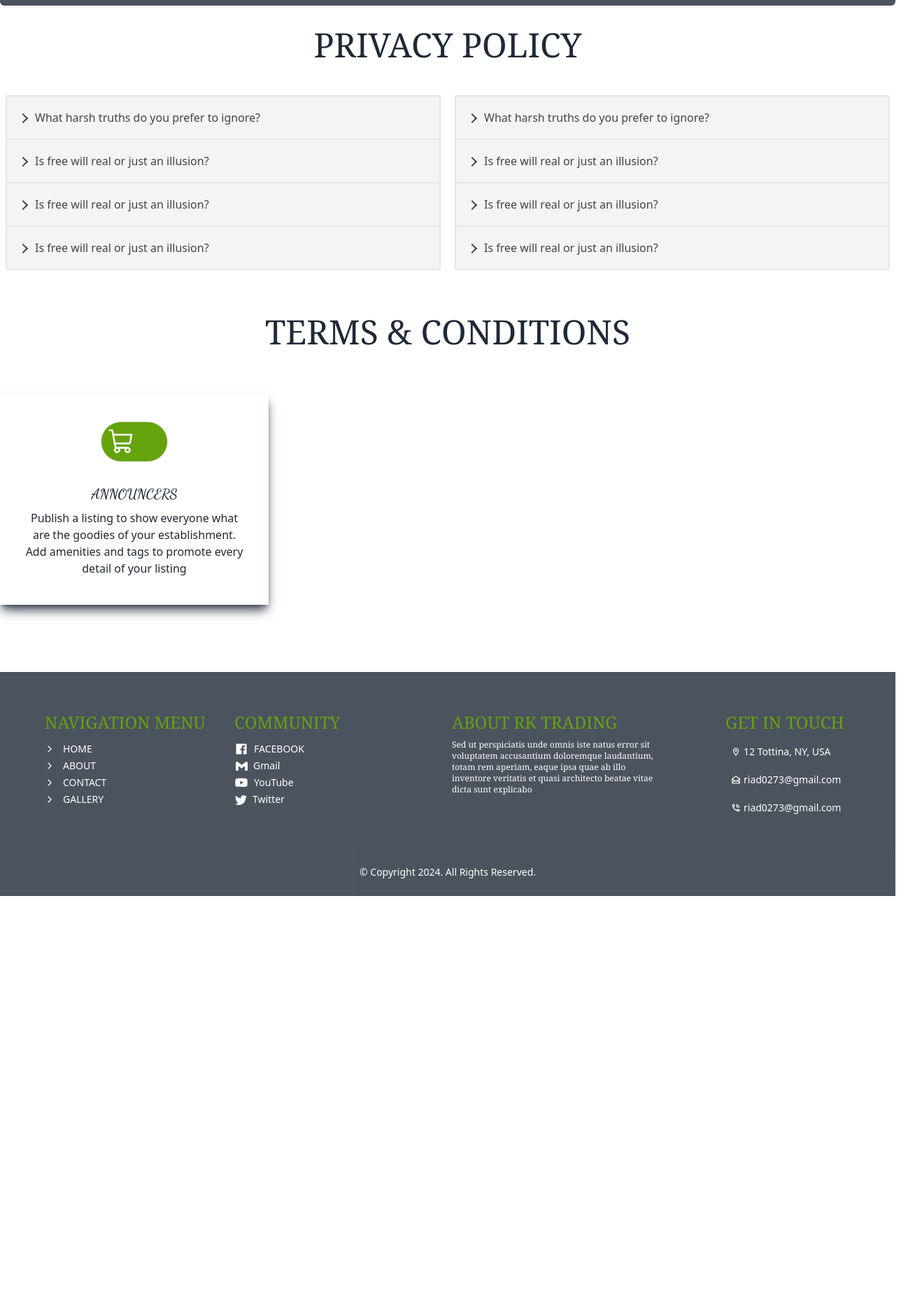
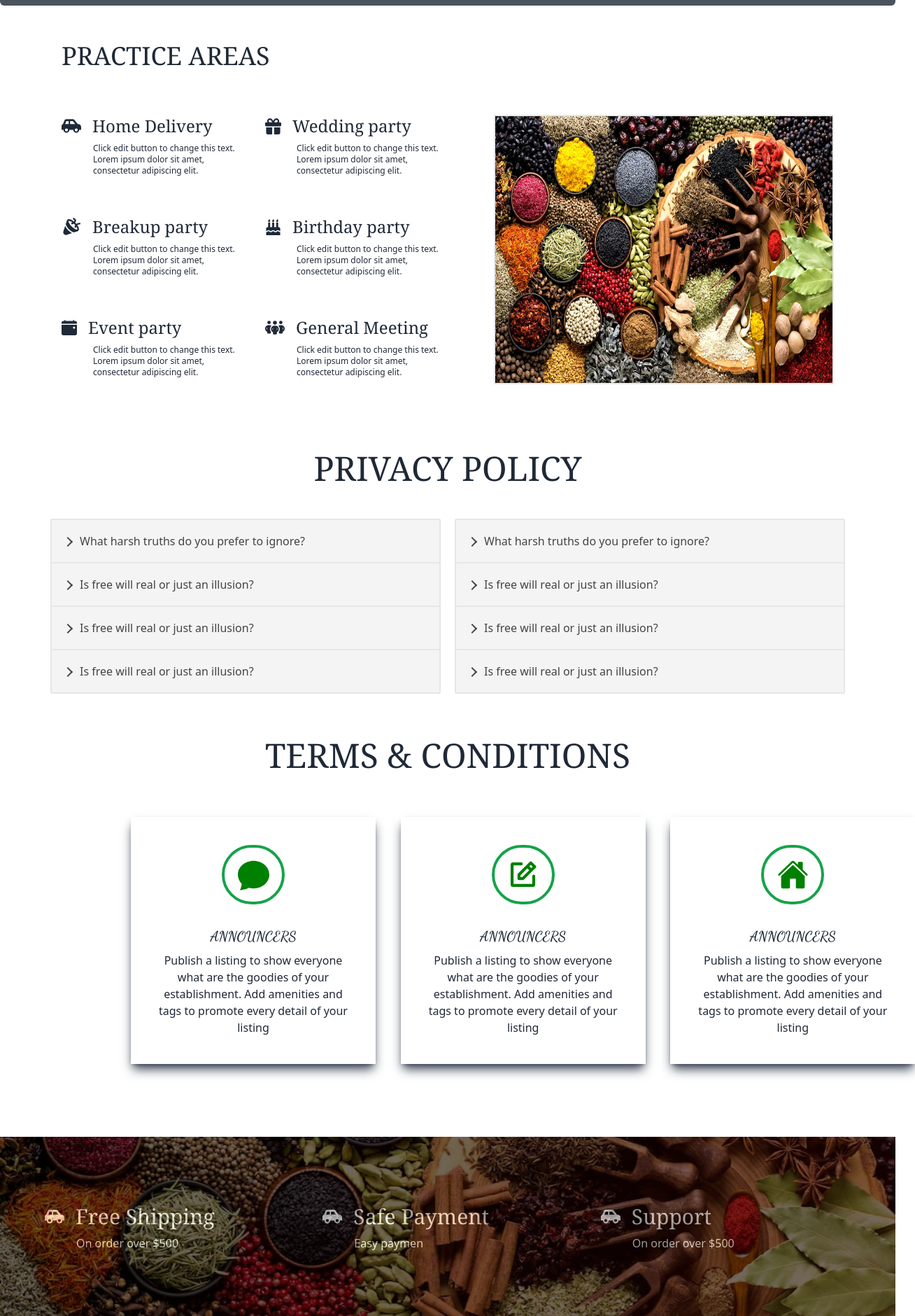
Before and after one commit to Riad123456789/project2024, a React (Vite) app: page /about in a window 1280 px wide. Shown: the part 56-1936 px from the top of the page at 70% size, 1308 px wide, since content can reach past the window. Before the commit the page ends 1336 px from the top, so only its background shows below. Built offline with nearby package versions, Linux system fonts and the light colour scheme.

Commit message:
about page are almost done

```diff
--- a/src/Pages/About.jsx
+++ b/src/Pages/About.jsx
@@ -9,6 +9,8 @@ import {
 // Demo styles, see 'Styles' section below for some notes on use.
 import 'react-accessible-accordion/dist/fancy-example.css';
 import TermCard from '../component/card/TermCard';
+import Section1 from './AboutPage/Section1';
+import Section2 from './AboutPage/Section2';
 
 
 const About = () => {
@@ -16,13 +18,15 @@ const About = () => {
 
 
     return (
-        <div className='py-24'>
-            <h1 className="text-4xl lg:text-5xl text-center font-serif">PRIVACY POLICY</h1>
+        <div className='py-1'>
+            <div>
+                <Section1></Section1>
+            </div>
+            <h1 className="text-4xl lg:text-5xl text-center font-serif pt-12">PRIVACY POLICY</h1>
 
-            <div className="grid lg:grid-cols-2 mt-12 gap-5 px-2 max-w-7xl mx-auto">
+            <div className="grid lg:grid-cols-2 mt-12 gap-5 px-2 max-w-6xl mx-auto">
                 <div>
                     <div className="">
-
                         <Accordion allowZeroExpanded={true} >
                             <AccordionItem className='font-sans border'>
                                 <AccordionItemHeading >
@@ -148,9 +152,13 @@ const About = () => {
             </div>
 
             <h1 className="text-4xl lg:text-5xl text-center font-serif mt-16">TERMS & CONDITIONS</h1>
-            <div className='grid lg:grid-cols-3 max-w-7xl mx-auto mt-16'>
+            <div className=''>
                 <TermCard></TermCard>
             </div>
+            <div>
+                <Section2></Section2>
+            </div>
+
         </div>
     );
 };
--- /dev/null
+++ b/src/Pages/AboutPage/Section1.jsx
@@ -0,0 +1,83 @@
+import { FaCarSide } from "react-icons/fa";
+import { FaGift } from "react-icons/fa6";
+import { FaBirthdayCake } from "react-icons/fa";
+import { BiSolidParty } from "react-icons/bi";
+import { BsFillCalendarEventFill } from "react-icons/bs";
+import { FaPeopleGroup } from "react-icons/fa6";
+import img from "../../../public/qqq.jpeg"
+
+const Section1 = () => {
+    return (
+        <div className="my-12 lg:my-12 max-w-6xl mx-auto ">
+            <div className="pt-5 lg:pt-16 ">
+                <h1 className="text-4xl font-serif px-6">PRACTICE AREAS</h1>
+
+
+                <div className="flex flex-col lg:flex-row  gap-5 pt-10 md:pt-16 px-6">
+
+                    <div className="flex-1 space-y-14 ">
+
+                        <div className="flex-1">
+                            <div className="lg:flex items-center gap-10 space-y-9 lg:space-y-0 ">
+                                <div className="flex-1 space-y-2   px-3 py-5 lg:px-0 lg:py-0 shadow-2xl  lg:shadow-none ">
+                                    <h1 className="text-2xl font-serif flex gap-4 items-center">
+                                        <span><FaCarSide size={28}></FaCarSide></span>Home Delivery</h1>
+                                    <p className="font-sans text-xs ml-[45px]">Click edit button to change this text. Lorem ipsum dolor sit amet, consectetur adipiscing elit.</p>
+                                </div>
+                                <div className="flex-1 space-y-2   px-3 py-5 lg:px-0 lg:py-0 shadow-2xl  lg:shadow-none ">
+                                    <h1 className="text-2xl font-serif flex gap-4 items-center">
+                                        <span><FaGift size={23}></FaGift></span>Wedding party</h1>
+                                    <p className="font-sans text-xs ml-[45px]" >Click edit button to change this text. Lorem ipsum dolor sit amet, consectetur adipiscing elit.</p>
+                                </div>
+                            </div>
+                        </div>
+
+
+                        <div className="flex-1">
+                            <div className="lg:flex items-center gap-10 space-y-9 lg:space-y-0 ">
+                                <div className="flex-1 space-y-2  px-3 py-5 lg:px-0 lg:py-0 shadow-2xl  lg:shadow-none">
+                                    <h1 className="text-2xl font-serif flex gap-4 items-center">
+                                        <span><BiSolidParty size={28}></BiSolidParty></span>Breakup party</h1>
+                                    <p className="font-sans text-xs ml-[45px]">Click edit button to change this text. Lorem ipsum dolor sit amet, consectetur adipiscing elit.</p>
+                                </div>
+                                <div className="flex-1 space-y-2  px-3 py-5 lg:px-0 lg:py-0 shadow-2xl  lg:shadow-none">
+                                    <h1 className="text-2xl font-serif flex gap-4 items-center">
+                                        <span><FaBirthdayCake size={23}></FaBirthdayCake></span>Birthday party</h1>
+                                    <p className="font-sans text-xs ml-[45px]" >Click edit button to change this text. Lorem ipsum dolor sit amet, consectetur adipiscing elit.</p>
+                                </div>
+                            </div>
+                        </div>
+
+
+                        <div className="flex-1">
+                            <div className="lg:flex items-center gap-10 space-y-9 lg:space-y-0 ">
+                                <div className="flex-1 space-y-2  px-3 py-5 lg:px-0 lg:py-0 shadow-2xl  lg:shadow-none">
+                                    <h1 className="text-2xl font-serif flex gap-4 items-center">
+                                        <span><BsFillCalendarEventFill size={22}></BsFillCalendarEventFill></span>Event party</h1>
+                                    <p className="font-sans text-xs ml-[45px]">Click edit button to change this text. Lorem ipsum dolor sit amet, consectetur adipiscing elit.</p>
+                                </div>
+                                <div className="flex-1 space-y-2   px-3 py-5 lg:px-0 lg:py-0 shadow-2xl  lg:shadow-none" >
+                                    <h1 className="text-2xl font-serif flex gap-4 items-center">
+                                        <span><FaPeopleGroup size={28}></FaPeopleGroup></span>General Meeting </h1>
+                                    <p className="font-sans text-xs ml-[45px]" >Click edit button to change this text. Lorem ipsum dolor sit amet, consectetur adipiscing elit.</p>
+                                </div>
+                            </div>
+                        </div>
+
+                    </div>
+
+                    <div className="flex-1  ">
+                        <div className="mt-4 lg:mt-0 lg:pl-14 flex justify-center ">
+                            <img className="h-[385px] md:w-full border-2 " src={img} alt="" />
+                        </div>
+                    </div>
+                </div>
+
+
+
+            </div>
+        </div>
+    );
+};
+
+export default Section1;
--- /dev/null
+++ b/src/Pages/AboutPage/Section2.jsx
@@ -0,0 +1,40 @@
+import { FaCarSide } from "react-icons/fa";
+import { FaGift } from "react-icons/fa6";
+
+const Section2 = () => {
+    return (
+        <div className="my-16">
+            <div style={{
+                backgroundImage: `url("../../public/qqq.jpeg")`,
+                backgroundRepeat: "no-repeat"
+                , backgroundSize: "cover",
+                backgroundPosition: "center",
+                backgroundAttachment: "fixed",
+                height: "270px"
+            }}
+                className="w-full h-[200px] md:h-[340px] ">
+                <div className=" bg-gradient-to-r from-[black] to-[#210303] opacity-60 w-full h-full pt-8 ">
+                    <div className="grid grid-cols-3 items-center gap-10 space-y-9 lg:space-y-0  max-w-6xl mx-auto pt-16 ">
+                        <div className=" space-y-2   ">
+                            <h1 className="text-3xl font-serif flex gap-4 items-center text-white">
+                                <span><FaCarSide color="white" size={28}></FaCarSide></span>Free Shipping</h1>
+                            <p className="font-sans text-base ml-[45px] text-white ">On order over $500</p>
+                        </div>
+                        <div className=" space-y-2   ">
+                            <h1 className="text-3xl font-serif flex gap-4 items-center text-white">
+                                <span><FaCarSide color="white" size={28}></FaCarSide></span>Safe Payment</h1>
+                            <p className="font-sans text-base ml-[45px] text-white ">Easy paymen</p>
+                        </div>
+                        <div className=" space-y-2   ">
+                            <h1 className="text-3xl font-serif flex gap-4 items-center text-white">
+                                <span><FaCarSide color="white" size={28}></FaCarSide></span>Support</h1>
+                            <p className="font-sans text-base ml-[45px] text-white ">On order over $500</p>
+                        </div>
+                    </div>
+                </div>
+            </div>
+        </div>
+    );
+};
+
+export default Section2;
--- a/src/component/card/TermCard.jsx
+++ b/src/component/card/TermCard.jsx
@@ -1,14 +1,14 @@
-import { PiShoppingCart } from "react-icons/pi";
+import { PiNotePencilBold } from "react-icons/pi";
+import { BsChatFill } from "react-icons/bs";
+import { IoHome } from "react-icons/io5";
 
 const TermCard = () => {
     return (
-        <div>
-
-            <div className=" w-96 bg-base-100 shadow-lg  shadow-gray-700">
-                <figure className="px-10 pt-10 w-44 mx-auto">
-                    <div
-                        className="border rounded-full  bg-lime-600 p-2  ">
-                        <PiShoppingCart size={40} color="white"></PiShoppingCart>
+        <div className="grid  lg:grid-cols-3 max-w-6xl mx-auto mt-16 gap-6 md:gap-7 lg:gap-24 px-8 lg:ml-[155px] pb-10">
+            <div className=" w-[350px] md:w-full lg:w-[350px] mx-auto bg-base-100 shadow-lg  shadow-gray-700 ">
+                <figure className="pt-10   ">
+                    <div className=" border-4 border-green-600 flex justify-center items-center rounded-full px-2 py-[16px] w-[90px] mx-auto ">
+                        <BsChatFill size={45} color="green"></BsChatFill>
                     </div>
                 </figure>
                 <div className="card-body items-center text-center">
@@ -18,8 +18,32 @@ const TermCard = () => {
                     </div>
                 </div>
             </div>
-
-
+            <div className=" w-[350px] md:w-full lg:w-[350px] mx-auto bg-base-100 shadow-lg  shadow-gray-700 ">
+                <figure className="pt-10   ">
+                    <div className=" border-4 border-green-600 flex justify-center items-center rounded-full px-2 py-[16px] w-[90px] mx-auto ">
+                        <PiNotePencilBold size={45} color="green"></PiNotePencilBold>
+                    </div>
+                </figure>
+                <div className="card-body items-center text-center">
+                    <h2 className="card-title">ANNOUNCERS</h2>
+                    <p className="font-sans">Publish a listing to show everyone what are the goodies of your establishment. Add amenities and tags to promote every detail of your listing</p>
+                    <div className="card-actions">
+                    </div>
+                </div>
+            </div>
+            <div className=" w-[350px] md:w-full lg:w-[350px] mx-auto bg-base-100 shadow-lg  shadow-gray-700 ">
+                <figure className="pt-10   ">
+                    <div className=" border-4 border-green-600 flex justify-center items-center rounded-full px-2 py-[16px] w-[90px] mx-auto ">
+                        <IoHome size={45} color="green"></IoHome>
+                    </div>
+                </figure>
+                <div className="card-body items-center text-center">
+                    <h2 className="card-title">ANNOUNCERS</h2>
+                    <p className="font-sans">Publish a listing to show everyone what are the goodies of your establishment. Add amenities and tags to promote every detail of your listing</p>
+                    <div className="card-actions">
+                    </div>
+                </div>
+            </div>
         </div>
     );
 };
```
Also changed, not shown: public/qqq.jpeg (added), public/riad.jpeg (renamed from public/WhatsApp Image 2024-02-11 at 1.58.53 PM.jpeg).
